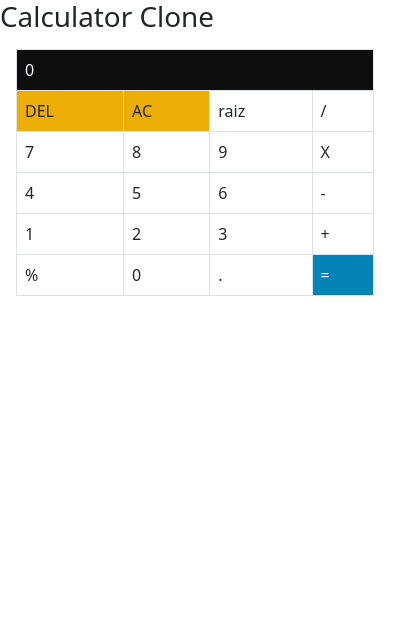
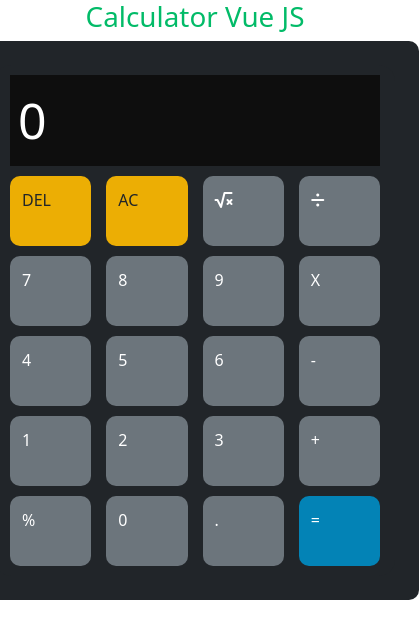
Before and after one commit to ronaldo-rios/calculator-vuejs, a Vue app: page / in a window 390 px wide. Shown: the top 638 px of the page, 419 px wide, since content can reach past the window. Built offline with nearby package versions, Linux system fonts and the light colour scheme.

Commit message:
Add logic and css with responsivity

```diff
--- a/public/index.html
+++ b/public/index.html
@@ -6,6 +6,7 @@
     <meta name="viewport" content="width=device-width,initial-scale=1.0">
     <link href="https://cdn.jsdelivr.net/npm/bootstrap@5.2.3/dist/css/bootstrap.min.css" rel="stylesheet" integrity="sha384-rbsA2VBKQhggwzxH7pPCaAqO46MgnOM80zW1RWuH61DGLwZJEdK2Kadq2F9CUG65" crossorigin="anonymous">
     <link rel="icon" href="<%= BASE_URL %>favicon.ico">
+    <link rel="stylesheet" href="https://cdnjs.cloudflare.com/ajax/libs/font-awesome/6.2.1/css/all.min.css">
     <title>Calculator Vue JS</title>
 
   </head>
--- a/src/App.vue
+++ b/src/App.vue
@@ -2,7 +2,7 @@
 
 <template>
   <div id="App">
-    <Calculator msg="Calculator Clone"/>
+    <Calculator msg="Calculator Vue JS" />
   </div>
 </template>
 
@@ -12,9 +12,16 @@
   // Em export default, na parte de components, eu preciso colocar em evidência a classe que foi importada:
   export default {
     name: 'App',
+    // segue aqui os componentes criados e importados para o App(que é o componente principal):
     components: {
       Calculator
     }
   }
 
 </script>
+
+<style>
+  #App {
+    color:#02bb68;
+  }
+</style>
--- a/src/components/Calculator.vue
+++ b/src/components/Calculator.vue
@@ -1,47 +1,57 @@
     // A tag template é essencial para encapsular todo o html do componente:
 <template>
+
+    <div id="msg">
+        <h1>{{ msg }}</h1>
+    </div>
+
     <div class="hello">
-        <h1>{{ msg }}</h1>
-        <div>
+        <div id="bodyCalculator">
 
-            <div class="col-md-4 m-3">
-                <table class="table table-bordered">
+            <div class="col-md-4 calc bg bg-dark rounded-4 m-4">
+                <table class="table table-borderless">
 
                     <tbody>
                         <tr class="output">
-                            <td colspan="4">
+
+                            <td @click="init()" colspan="4">
+                                <!-- {{ displayDate }}
+                                {{ displayTime }}
+                                 -->
                                 {{ output || 0 }}
                             </td>
                         </tr>
                         <tr>
                             <td class="clean">DEL</td>
                             <td v-on:click="clearField" class="clean">AC</td>
-                            <td>raiz</td>
-                            <td>/</td>
+                            <td class="operators" v-on:click="SquareRoot" alt="squareroot"><i
+                                    class="fa-solid fa-square-root-variable"></i></td>
+                            <td class="operators" @click="processOutput('divide')"><i class="fa-solid fa-divide"></i>
+                            </td>
                         </tr>
                         <tr>
-                            <td>7</td>
-                            <td>8</td>
-                            <td>9</td>
-                            <td>X</td>
+                            <td class="number" v-on:click="getNumber('7')">7</td>
+                            <td class="number" v-on:click="getNumber('8')">8</td>
+                            <td class="number" v-on:click="getNumber('9')">9</td>
+                            <td class="operators" @click="processOutput('multiply')">X</td>
                         </tr>
                         <tr>
-                            <td>4</td>
-                            <td>5</td>
-                            <td>6</td>
-                            <td>-</td>
+                            <td class="number" v-on:click="getNumber('4')">4</td>
+                            <td class="number" v-on:click="getNumber('5')">5</td>
+                            <td class="number" v-on:click="getNumber('6')">6</td>
+                            <td class="operators" @click="processOutput('subtract')">-</td>
                         </tr>
                         <tr>
-                            <td>1</td>
-                            <td>2</td>
-                            <td>3</td>
-                            <td>+</td>
+                            <td class="number" v-on:click="getNumber('1')">1</td>
+                            <td class="number" v-on:click="getNumber('2')">2</td>
+                            <td class="number" v-on:click="getNumber('3')">3</td>
+                            <td class="operators" @click="processOutput('addition')">+</td>
                         </tr>
                         <tr>
-                            <td v-on:click="calculatePercent">%</td>
-                            <td>0</td>
-                            <td>.</td>
-                            <td class="equal">=</td>
+                            <td class="operators" v-on:click="calculatePercent">%</td>
+                            <td class="number" v-on:click="getNumber('0')">0</td>
+                            <td class="operators" v-on:click="getDot">.</td>
+                            <td class="equal" @click="updateOutput">=</td>
                         </tr>
                     </tbody>
                 </table>
@@ -53,27 +63,98 @@
 
 
 <script>// Component name "Calculator" should always be multi-word  vue/multi-word-component-names
+
 export default {
     name: 'CalculatorVue',
     props: {
         msg: String
     },
-    data(){
+    data() {
         return {
-            output:''
+            displayTime: Date,
+            displayDate: Date,
+            output: '',
+            previousValue: null,
+            operationFired: false
         }
-    },
+    }, // Métodos usados para as operações de todos os botões da calculadora:
     methods: {
-        clearField(){
+        clearField() {
             this.output = '';
         },
         calculatePercent() {
             this.output = parseFloat(this.output) / 100;
+        },
+        SquareRoot() {
+            this.output = parseFloat(Math.sqrt(this.output));
+        },
+        getNumber(number) {
+
+            if (this.operationFired) {
+                this.output = ''
+                this.operationFired = false
+            }
+
+            this.output = `${this.output}${number}`;
+        },
+        getDot() {
+            if (this.output.indexOf('.') === -1) {
+                this.output = this.output + '.';
+            }
+        },
+        processOutput(value) {
+
+            if (value == 'addition') {
+                this.operation = (a, b) => {
+                    return parseFloat(a) + parseFloat(b);
+                }
+            }
+            else if (value == 'subtract') {
+                this.operation = (a, b) => {
+                    return parseFloat(a) - parseFloat(b);
+                }
+            }
+            else if (value == 'multiply') {
+                this.operation = (a, b) => {
+                    return parseFloat(a) * parseFloat(b);
+                }
+            }
+            else if (value == 'divide') {
+                this.operation = (a, b) => {
+                    return parseFloat(a) / parseFloat(b);
+                }
+            }
+
+            this.previousValue = this.output;
+            this.operationFired = true;
+        },
+        updateOutput() {
+            this.output = `${this.operation(this.previousValue, this.output)}`;
+            this.previousValue = null;
+        },
+        setDisplayDateTime() {
+            this.displayDate = new Date().toLocaleDateString("pt-br", {
+                day: "2-digit",
+                month: "long",
+                year: "numeric"
+            });
+            this.displayTime = new Date().toLocaleTimeString("pt-br");
+        },
+        init() {
+            this.setDisplayDateTime();
+            setInterval(() => {
+                this.setDisplayDateTime();
+            }, 1000);
         }
+
     }
+
+
 }
 
 </script>
+
+
 
 <style scoped>
 h3 {
@@ -91,21 +172,27 @@ li {
 }
 
 a {
-    color: #42b983
+    color: #42b983;
 }
 
 .output {
     background-color: rgb(14, 14, 14);
-    color:#fff;
+    color: #fff;
+    font-size: 50px;
+
 }
 
 .equal {
-    background-color:rgb(3, 131, 182);
-    color:white;
+    background-color: rgb(3, 131, 182);
+    color: white;
+    border-radius: 10px;
+    padding: 12px 12px;
 }
 
 .clean {
     background-color: rgb(236, 174, 4);
+    border-radius: 10px;
+    padding: 12px 12px;
 }
 
 .equal:active {
@@ -114,9 +201,76 @@ a {
 
 .clean:active {
     background-color: rgb(165, 136, 8);
+
 }
 
+.number {
+    background-color: #6C757C;
+    color: white;
+    border-radius: 10px;
+    padding: 12px 12px;
+}
+
+.number:active {
+    background-color: black;
+    color: white;
+
+}
+
+.operators {
+    background-color: #6C757C;
+    color: white;
+    border-radius: 10px;
+    padding: 12px 12px;
+}
+
+.operators:active {
+    background-color: black;
+    color: white;
+}
+
+#bodyCalculator {
+    background-color: #212529;
+    /* display: flex;
+    align-items: center; */
+    border-radius: 10px;
+
+}
+
+.hello {
+    background-color: #42b98300;
+    display: flex;
+    justify-content: center;
+    align-items: center;
+}
+
+#msg {
+    display: flex;
+    justify-content: center;
+    align-items: center;
+}
+
+
 td {
-    cursor:pointer;
+    cursor: pointer;
+    width: 70px;
+    height: 70px;
+}
+
+table {
+    border-collapse: separate;
+    border-spacing: 15px 10px;
+}
+
+.calc {
+    width: 400px;
+}
+
+#display-time {
+    font-size: smaller;
+}
+
+#display-date {
+    font-size: smaller;
 }
 </style>
```
Also changed, not shown: src/assets/vuejs-logo-design.png (added).
